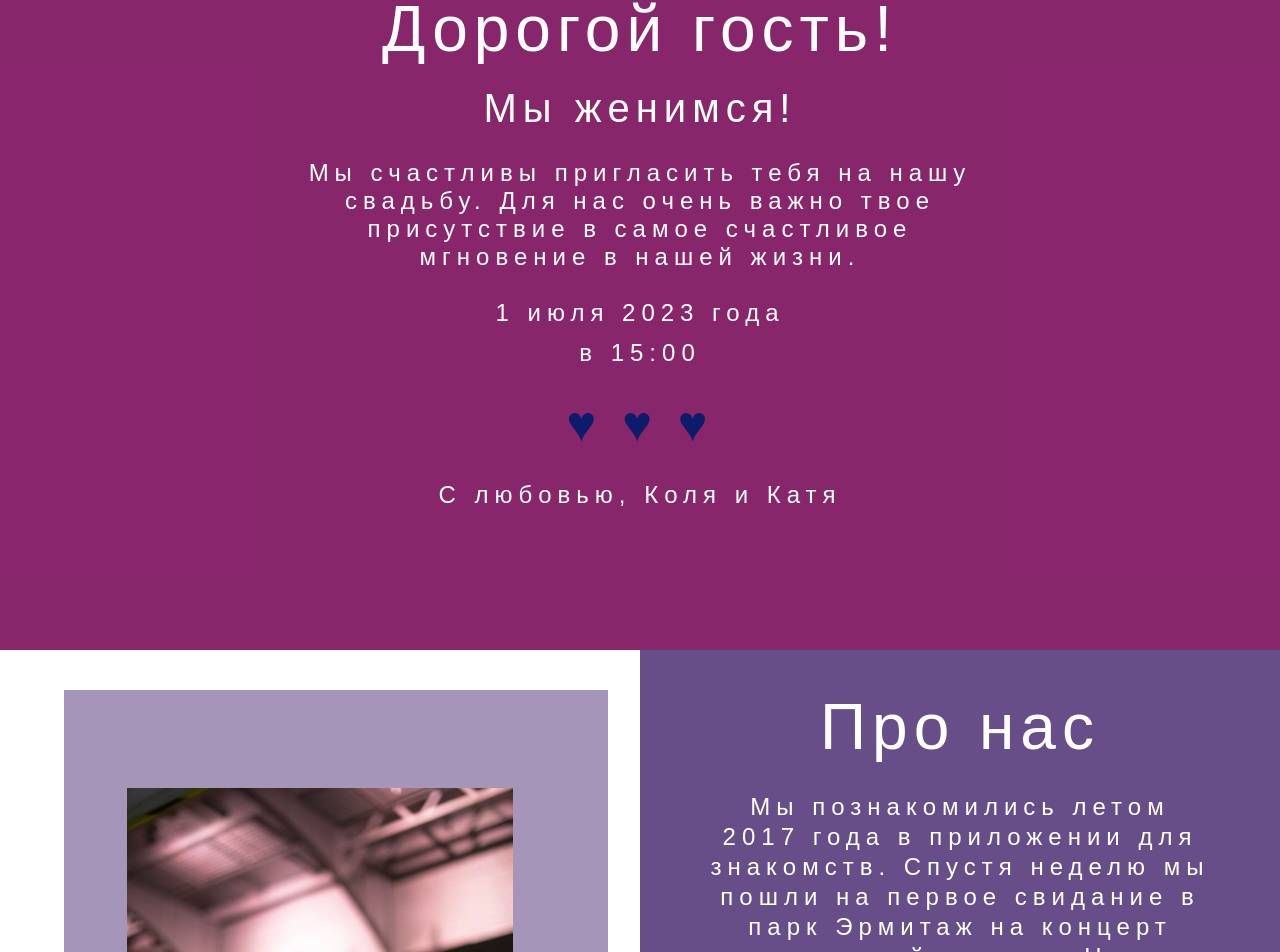
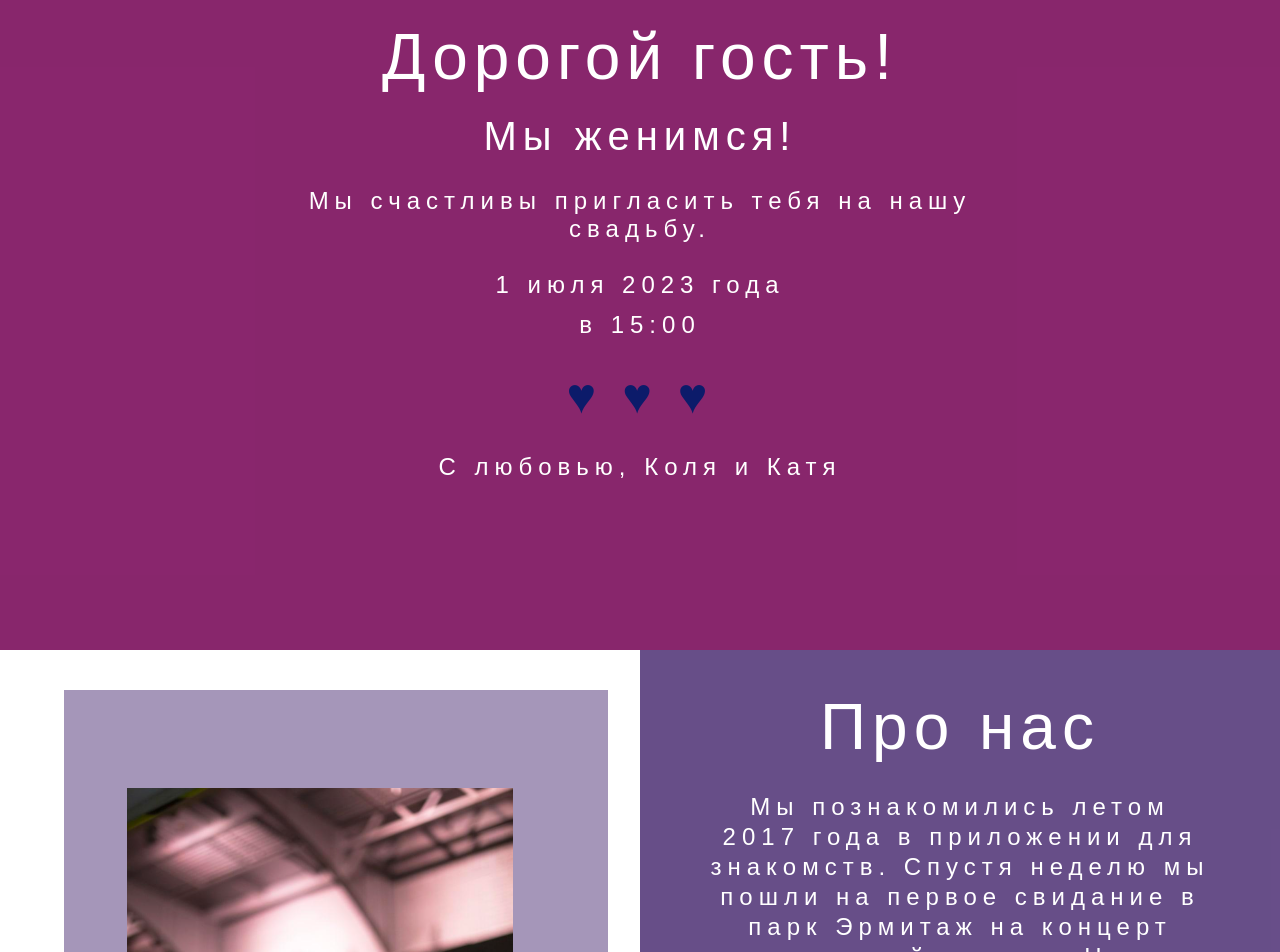
Before and after one commit to nokauttorton/kk-wedding, a Vue app: page / in a window 1280 px wide. Shown: the part 950-1902 px from the top of the page. Built offline with nearby package versions, Linux system fonts and the light colour scheme.

Commit message:
version 0.1.16

```diff
--- a/src/views/MainPage.vue
+++ b/src/views/MainPage.vue
@@ -238,6 +238,7 @@ export default {
       },
       getPersonalText() {
           const guestFromQuery = this.$route.query?.guest
+          if (!guestFromQuery) return 'Мы счастливы пригласить тебя на нашу свадьбу.'
           const officials = ['pK', 'mK', 'gT', 'OA', 'NV', 'IK', 'T']
           const textPersonal = 'Мы счастливы пригласить тебя на нашу свадьбу. Для нас очень важно твое присутствие в самое счастливое мгновение в нашей жизни.'
           const textOfficial = 'Мы счастливы пригласить вас на нашу свадьбу. Для нас очень важно, чтобы вы смогли разделить с нами самое счастливое мгновение в нашей жизни. Порадуйте нас своим присутствием.'
```
